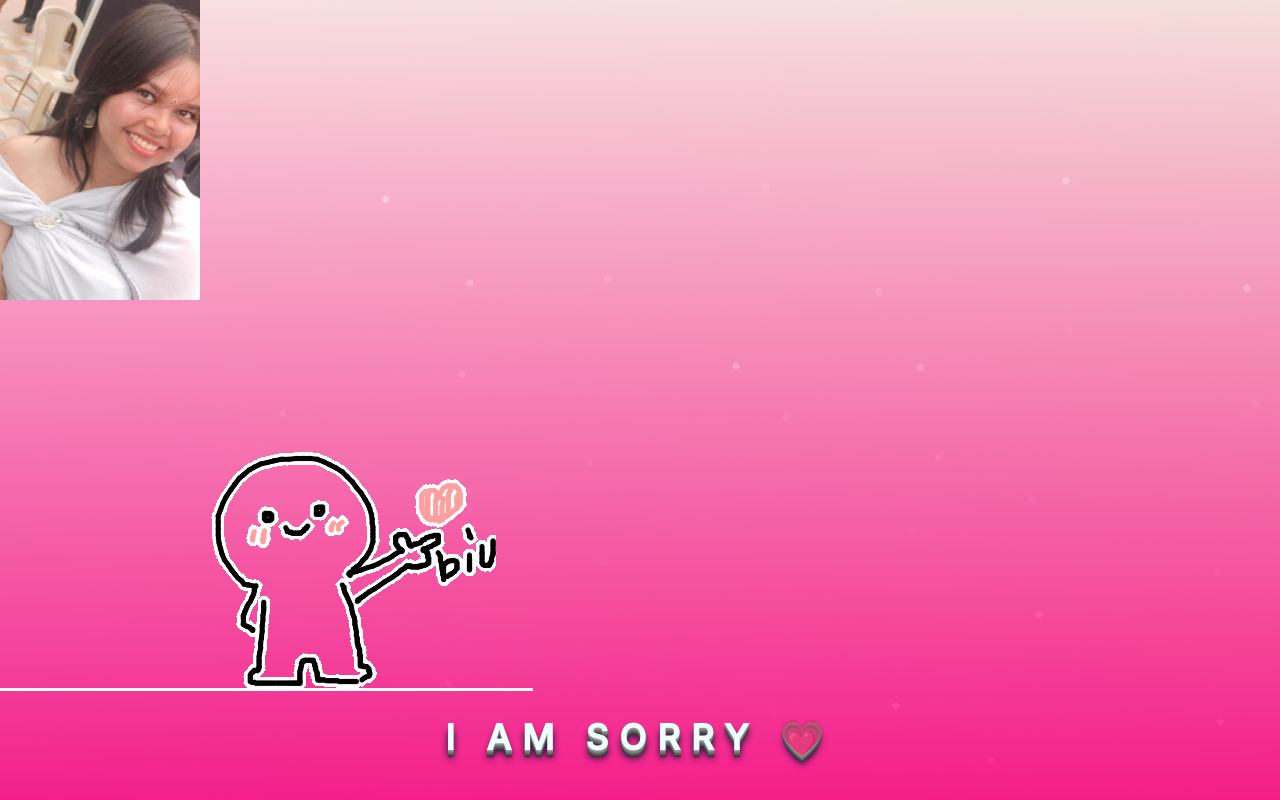
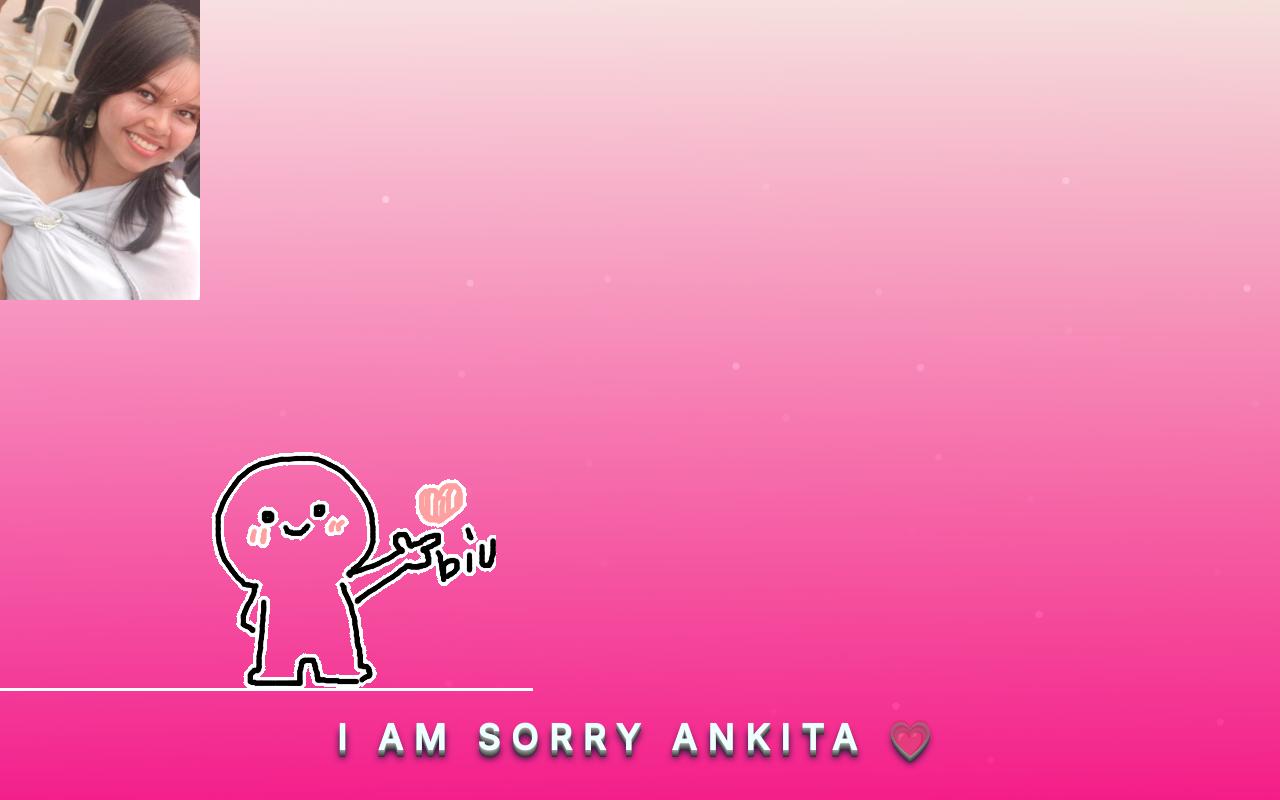
Before and after one commit to eswar007206/amSorry, a plain HTML site: page index.html in a window 1280 px wide. Drawn offline with Linux system fonts and the light colour scheme.

Commit message:
Update index.html

```diff
--- a/index.html
+++ b/index.html
@@ -42,7 +42,7 @@
     </div>
 
     <div class="title">
-		I am Sorry 💗
+		I am Sorry Ankita 💗
 	</div>
 
 
```
